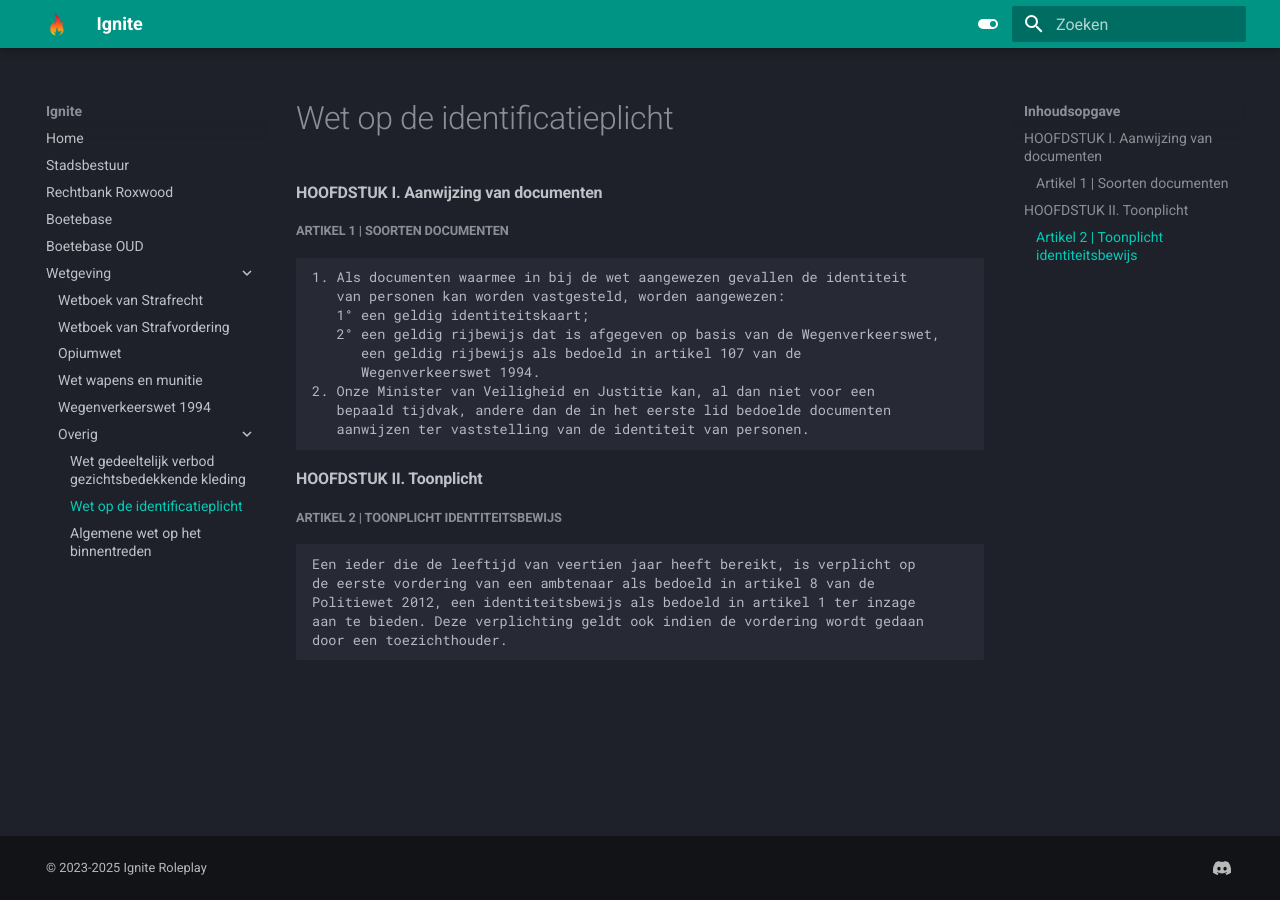
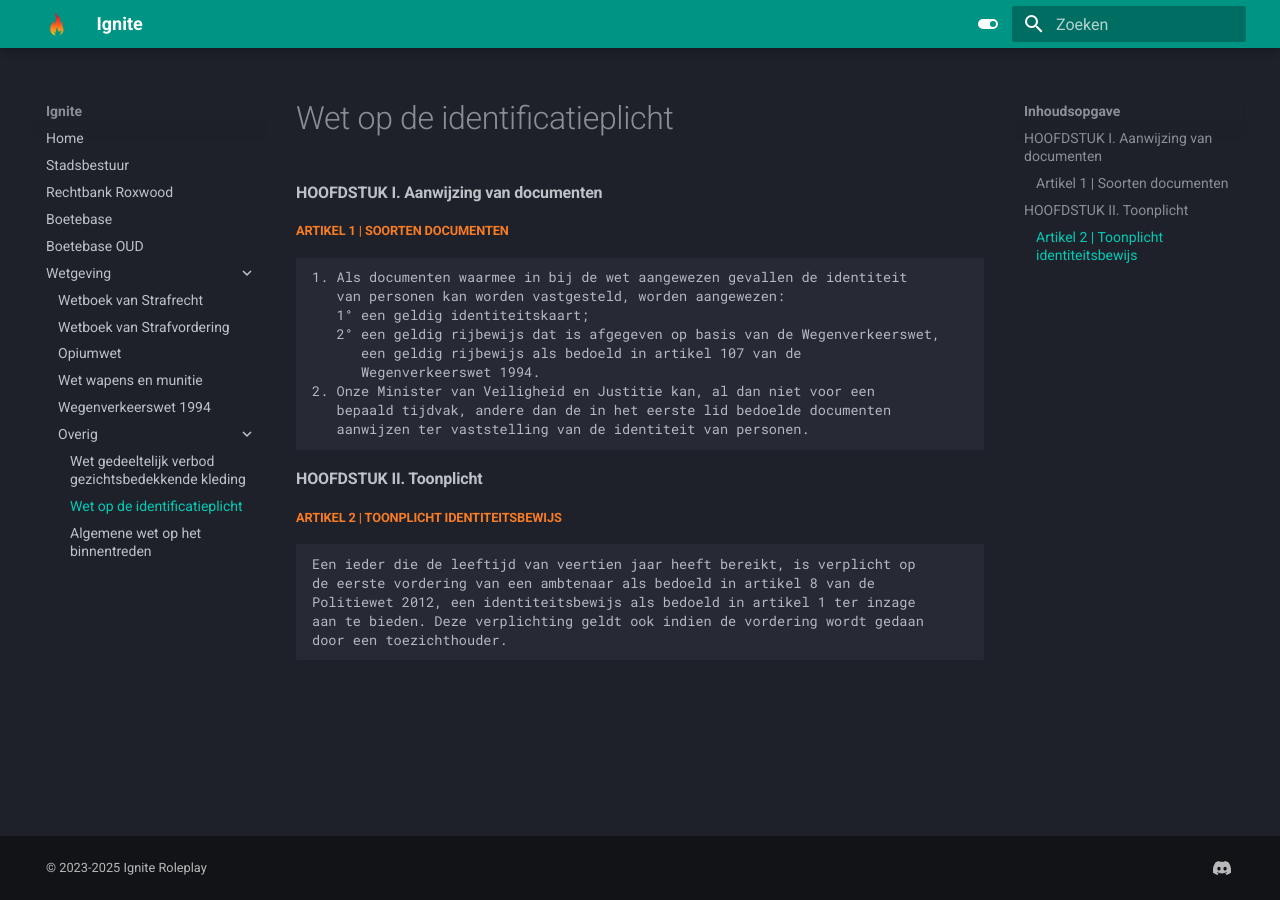
Before and after one commit to NLDenny/wetboek, an MkDocs documentation site: the page built from docs/overig/wid.md, in a window 1280 px wide. Built offline with MkDocs 1.6.1 and Material for MkDocs 9.7.7, drawn with Linux system fonts in a browser that asks for light colours.

Commit message:
Update wid.md

````diff
--- a/docs/overig/wid.md
+++ b/docs/overig/wid.md
@@ -2,7 +2,7 @@
 
 #### HOOFDSTUK I. Aanwijzing van documenten
 
-#####Artikel 1 | Soorten documenten
+#####<span style="color: #f87c24;">Artikel 1 | Soorten documenten</span>
 ```
 1. Als documenten waarmee in bij de wet aangewezen gevallen de identiteit
    van personen kan worden vastgesteld, worden aangewezen:
@@ -17,7 +17,7 @@
 
 #### HOOFDSTUK II. Toonplicht
 
-#####Artikel 2 | Toonplicht identiteitsbewijs
+#####<span style="color: #f87c24;">Artikel 2 | Toonplicht identiteitsbewijs</span>
 ```
 Een ieder die de leeftijd van veertien jaar heeft bereikt, is verplicht op
 de eerste vordering van een ambtenaar als bedoeld in artikel 8 van de
````
